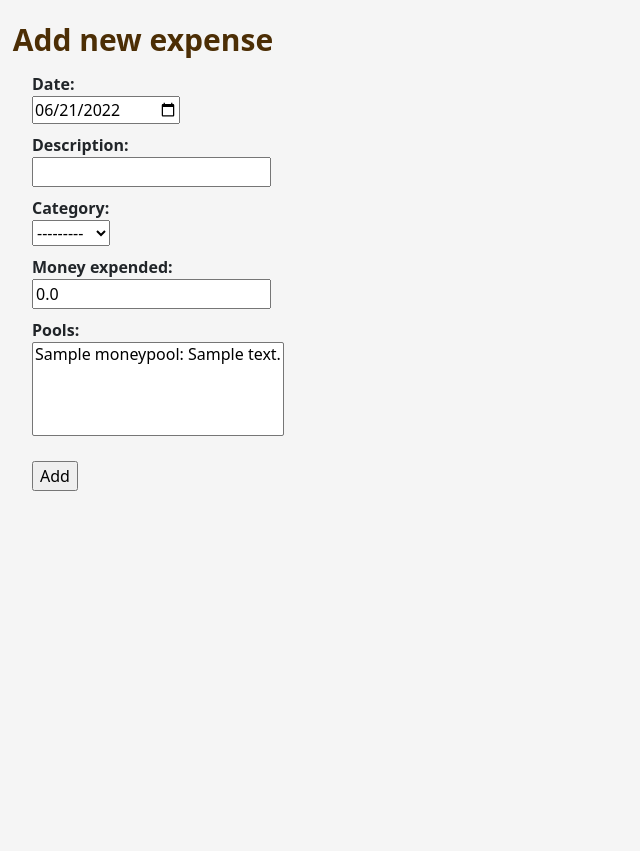
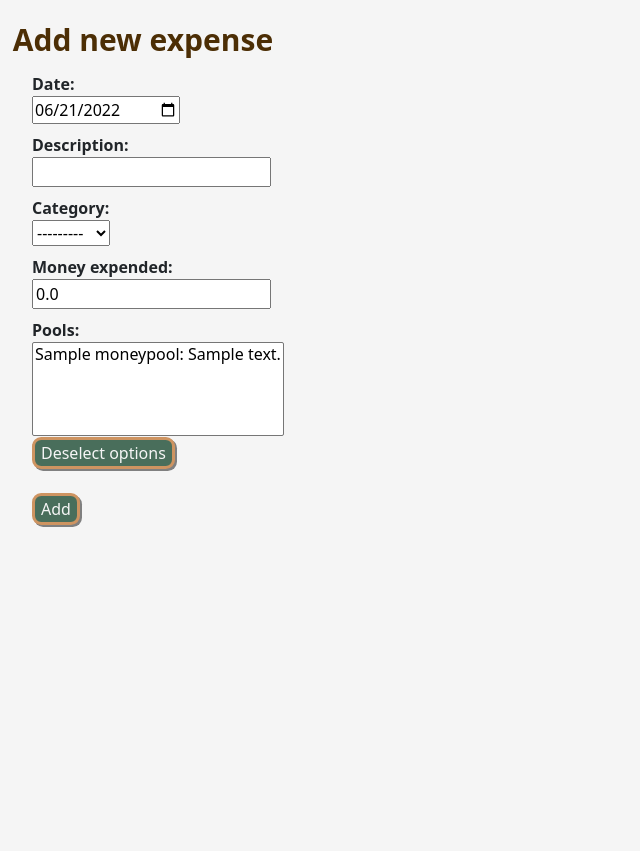
Before and after one commit to geniusbat/MoneyGMA, a Django app: page /expense/add in a window 1280 px wide. Shown: the part 65-916 px from the top of the page, without its empty margins (0-640 px from the left). Run offline with Django 4.2, Linux system fonts and the light colour scheme; tables that the repository leaves empty hold one stand-in row (values such as "Sample post").

Commit message:
Improving expenses forms

```diff
--- a/MoneyGMA/App/forms.py
+++ b/MoneyGMA/App/forms.py
@@ -16,8 +16,6 @@
             self.id = kwargs.pop("id")
             super(ExpenseForm, self).__init__(*args, **kwargs)
             self.fields["pools"] = forms.ModelMultipleChoiceField(queryset=MoneyPool.objects.all(), required=False, initial=MoneyPool.objects.filter(expenses__in=[self.id]).values_list('id', flat=True))
-            print(self.id)
-            print(MoneyPool.objects.filter(expenses__in=[self.id]).values_list('id', flat=True))
         else:
             super(ExpenseForm, self).__init__(*args, **kwargs)
             self.fields["pools"] = forms.ModelMultipleChoiceField(queryset=MoneyPool.objects.all(), required=False)
--- a/MoneyGMA/App/views.py
+++ b/MoneyGMA/App/views.py
@@ -97,7 +97,6 @@
         form = ExpenseForm(request.POST)
         if form.is_valid():
             instance = form.save()
-            print(form["pools"].value())
             for poolId in form["pools"].value():
                 pool = MoneyPool.objects.get(pk=poolId)
                 pool.expenses.add(Expense.objects.all().get(pk=instance.id))
@@ -107,7 +106,7 @@
         form = ExpenseForm()
         context["form"] = form
         #return render(request, 'testForm.html', {'form': form})
-        return render(request, 'baseTemplates/genericForm.html', context=context)
+        return render(request, 'expensesForm.html', context=context)
 
 def editExpense(request, id):
     if request.method == 'POST':
@@ -118,17 +117,16 @@
         form = ExpenseForm(request.POST, instance=expense)
         if form.is_valid():
             instance = form.save()
-            if len(form["pools"])!=0: #TODO
-                poolIds = MoneyPool.objects.filter(expenses__in=[instance.id])
-                newPoolIds = form["pools"].value()
-                oldUnfound = [ins.id for ins in poolIds if ins.id not in newPoolIds]
-                newUnfound = [id for id in newPoolIds if id not in poolIds]
-                #Remove old
-                for id in oldUnfound:
-                    MoneyPool.objects.all().get(pk=id).expenses.remove(instance)
-                #Add new
-                for id in newUnfound:
-                    MoneyPool.objects.all().get(pk=id).expenses.add(instance)
+            poolIds = MoneyPool.objects.filter(expenses__in=[instance.id])
+            newPoolIds = form["pools"].value()
+            oldUnfound = [ins.id for ins in poolIds if ins.id not in newPoolIds]
+            newUnfound = [id for id in newPoolIds if id not in poolIds]
+            #Remove old
+            for id in oldUnfound:
+                MoneyPool.objects.all().get(pk=id).expenses.remove(instance)
+            #Add new
+            for id in newUnfound:
+                MoneyPool.objects.all().get(pk=id).expenses.add(instance)
             return redirect("index")
         else:
             return JsonResponse(form.errors)
@@ -140,7 +138,7 @@
         context = viewData();context["viewShortTitle"]="Expenses"; context["formSubmit"]="Edit"; context["viewTitle"]="Edit expense"
         form = ExpenseForm(instance=expense, id=id)
         context["form"] = form
-        return render(request, 'baseTemplates/genericForm.html', context=context)
+        return render(request, 'expensesForm.html', context=context)
 
 def viewCategories(request):
     template = "viewCategories.html"
--- a/MoneyGMA/static/baseStatic/genericForm.css
+++ b/MoneyGMA/static/baseStatic/genericForm.css
@@ -4,3 +4,16 @@
 .fieldWrapper {
     margin-top: 1vh;
 }
+
+button, input[type=button], input[type=submit] {
+    background-color: var(--kombu-green);
+    color: var(--cultured-white);
+    text-decoration: none;
+    border: 3px solid var(--crayola-tan);
+    border-radius: 1vh;
+    box-shadow: 2px 2px gray;
+}
+
+button:active, input[type=submit]:active, input[type=button]:active {
+    box-shadow: none;
+}
--- /dev/null
+++ b/MoneyGMA/static/expensesForm.js
@@ -0,0 +1,8 @@
+
+function deselectAll() {
+    let elements = document.getElementById("id_pools").options;
+
+    for(var i = 0; i < elements.length; i++){
+      elements[i].selected = false;
+    }
+}
--- /dev/null
+++ b/MoneyGMA/templates/expensesForm.html
@@ -0,0 +1,34 @@
+{% extends 'baseTemplates/base.html' %}
+{% load static %}
+{% block head %}
+    {% load static %}
+    <title>{{ viewShortTitle }}</title>
+    <link rel="stylesheet" type="text/css" href="{% static 'baseStatic/genericForm.css' %}">
+    <script src="{% static 'expensesForm.js' %}"></script>
+{% endblock head %}
+{% block content %}
+    {% block beforeForm %}
+        <div class="pageTitle">{{viewTitle}}</div>
+    {% endblock beforeForm %}
+    {% block formContent %}
+        <form action="" method="post" class="formContainer">
+            {% csrf_token %}
+            {% for field in form %}
+                <div class="fieldWrapper">
+                    {{ field.errors }}
+                    <div class="fieldWrapper-label">{{ field.label_tag }}</div>
+                    {{ field }}
+                    {% if field.help_text %}
+                        <p class="help">{{ field.help_text|safe }}</p>
+                    {% endif %}
+                </div>
+            {% endfor %}
+            <div>
+                <button  type="button" onClick="deselectAll()">Deselect options</button>
+            </div>
+            <br>
+            <input type="submit" value="{{ formSubmit }}">
+        </form>
+    {% endblock formContent %}
+    {% block afterForm %}{% endblock afterForm %}
+{% endblock content %}
```
